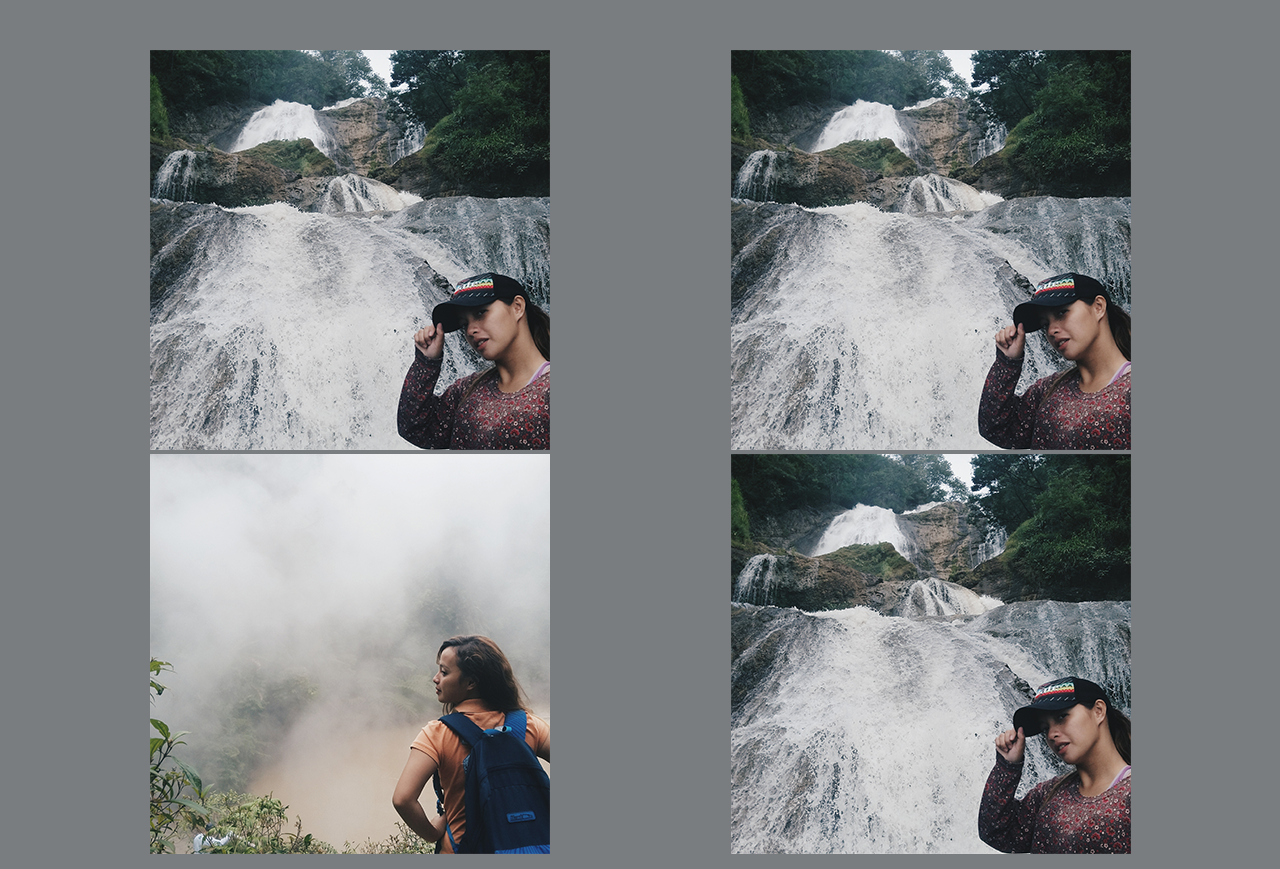
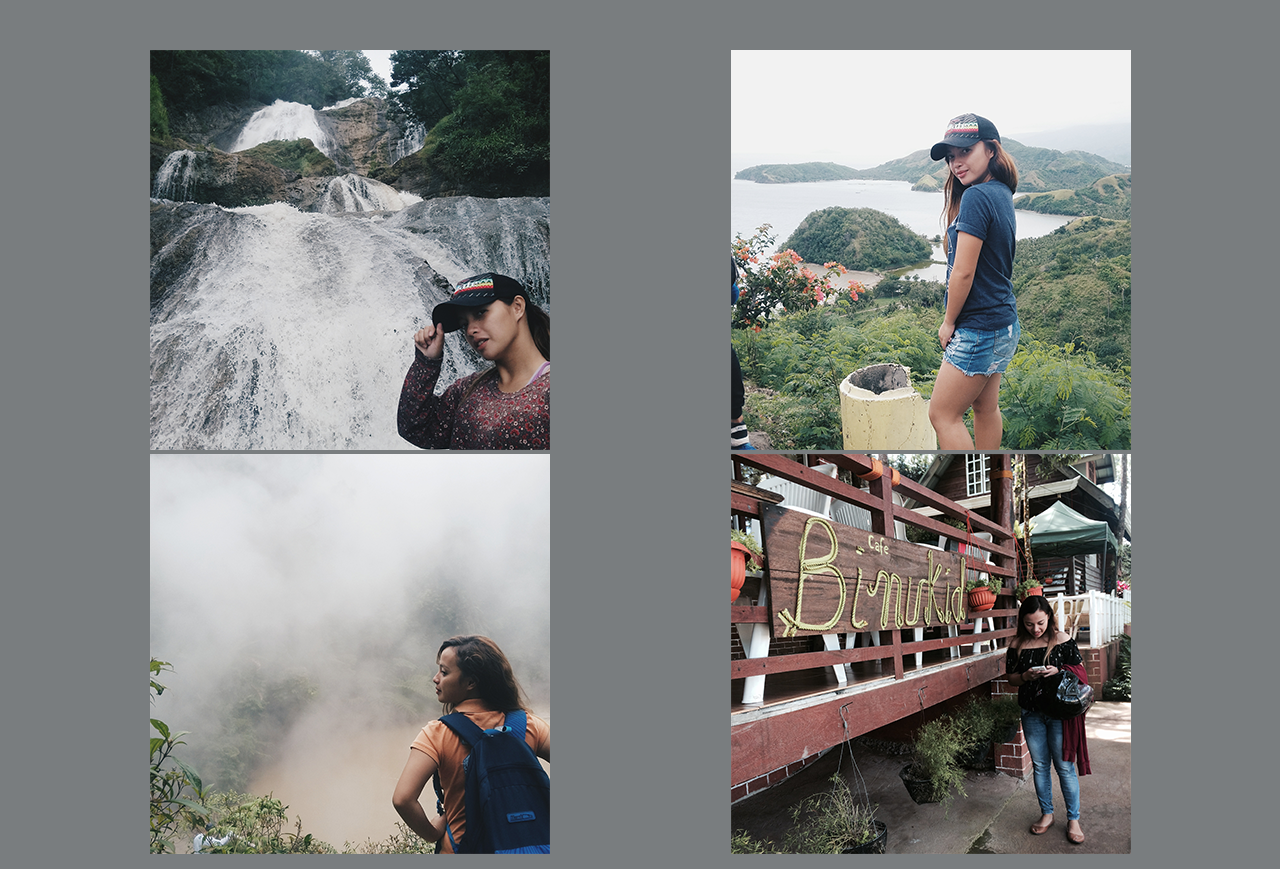
Before and after one commit to jephunneh/SUHAYON_jephunneh_PersonalWebsite, a plain HTML site: page photography.html in a window 1280 px wide. Shown: the part 119-988 px from the top of the page. Drawn offline with Linux system fonts and the light colour scheme.

Commit message:
added photo

```diff
--- a/photography.html
+++ b/photography.html
@@ -26,8 +26,8 @@
 		<img src="jeph/agco.png">
 		</td>
 		<td align="center" valign="center">
-		<img src="jeph/matigol.png" >
-		<img src="jeph/matigol.png" >
+		<img src="jeph/mati.png" >
+		<img src="jeph/cafe.png" >
 		</td>
 		</tr>
 		</table>
```
Also changed, not shown: jeph/cafe.png (added), jeph/mati.png (added).
